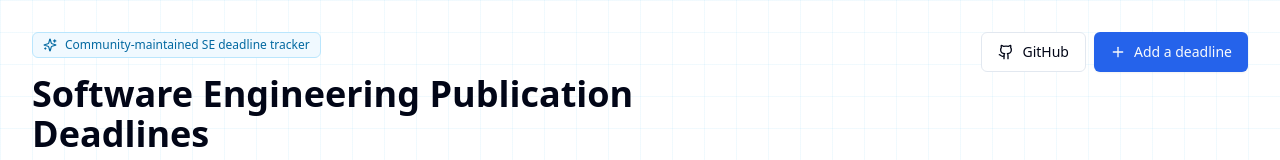
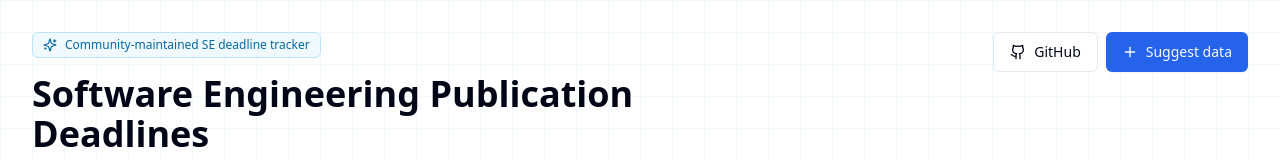
Before and after one commit to Aries-Fu/se-publication-deadlines, a React (Vite) app: page / in a window 1280 px wide. Shown: the top 160 px of the page. Built offline with nearby package versions, Linux system fonts and the light colour scheme.

Commit message:
Update contribution issue templates

```diff
--- a/src/App.tsx
+++ b/src/App.tsx
@@ -25,7 +25,7 @@ import { cn } from "./lib/utils";
 
 const data = generatedDeadlines as GeneratedData;
 const repoUrl = "https://github.com/Aries-Fu/se-publication-deadlines";
-const addDeadlineUrl = `${repoUrl}/issues/new?template=add-deadline.yml`;
+const suggestDataUrl = `${repoUrl}/issues/new/choose`;
 const favoritesStorageKey = "se-publication-deadlines:favorites";
 
 const initialFilters: FiltersState = {
@@ -333,13 +333,13 @@ export default function App(): JSX.Element {
                 GitHub
               </a>
               <a
-                href={addDeadlineUrl}
+                href={suggestDataUrl}
                 target="_blank"
                 rel="noreferrer"
                 className={cn(buttonVariants())}
               >
                 <Plus className="h-4 w-4" />
-                Add a deadline
+                Suggest data
               </a>
             </div>
           </div>
```
Also changed, not shown: 2 other files (tests, documents, lock files or other folders).
